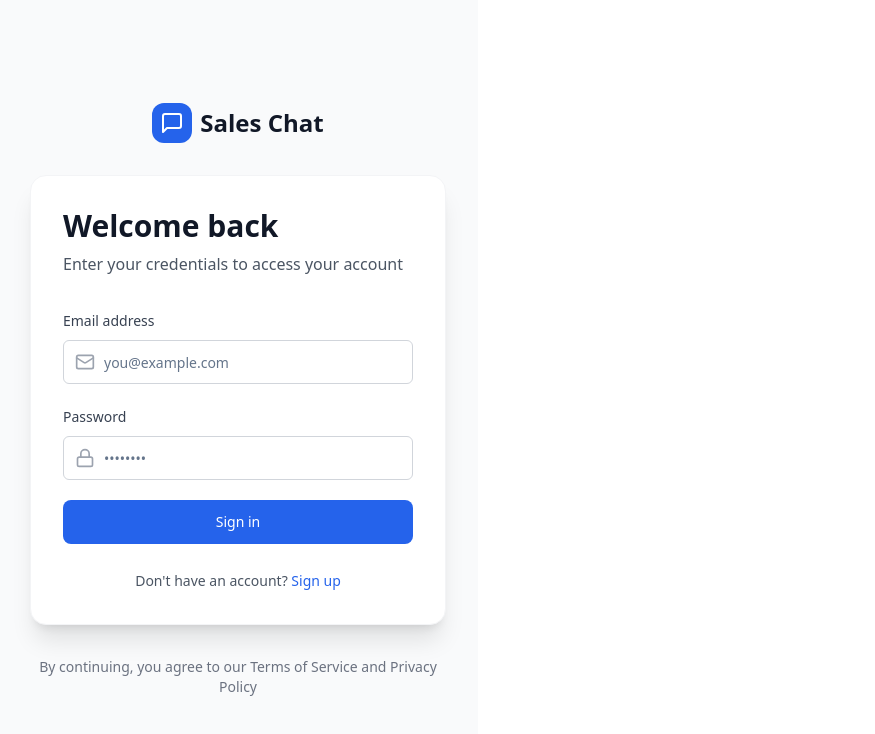
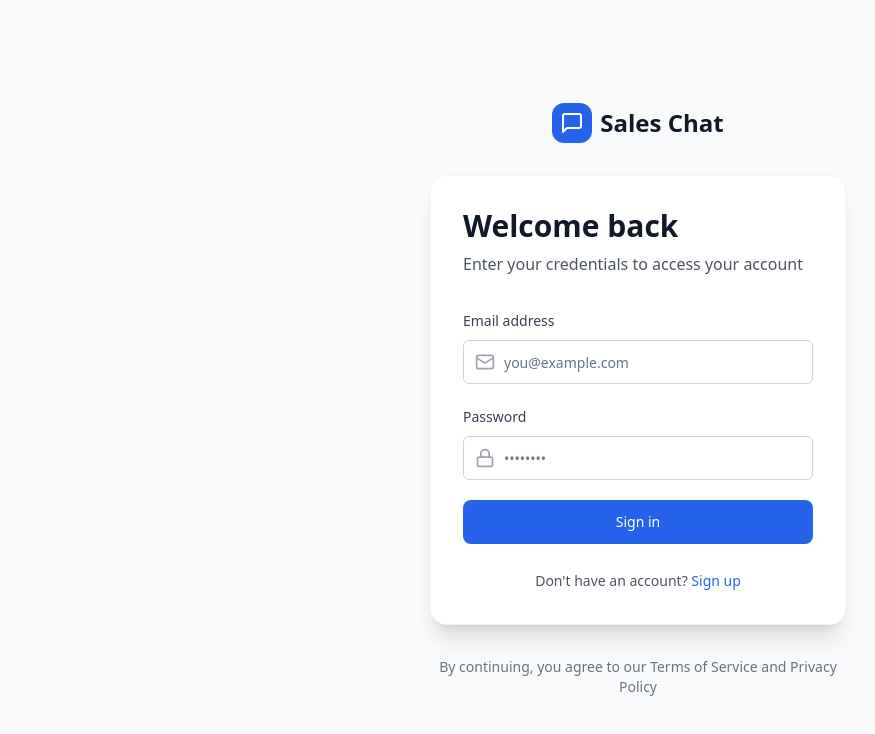
Before and after one commit to ageentiq/sales-chat-scope, a React (Vite) app: page /#/login in a window 1280 px wide. Shown: the top 734 px of the page, without its empty margins (2-877 px from the left). Built offline with nearby package versions, Linux system fonts and the light colour scheme; no server answers.

Commit message:
Fix login card centering

```diff
--- a/src/pages/Login.tsx
+++ b/src/pages/Login.tsx
@@ -32,8 +32,8 @@ export default function Login() {
   };
 
   return (
-    <div className="min-h-screen flex items-center justify-center p-4 bg-gray-50">
-      <div className="max-w-md w-full px-4">
+    <div className="min-h-screen w-full grid place-items-center p-4 bg-gray-50">
+      <div className="w-full max-w-md mx-auto px-4">
         {/* Logo */}
         <div className="flex items-center justify-center gap-2 mb-8">
           <div className="w-10 h-10 bg-blue-600 rounded-xl flex items-center justify-center">
```
